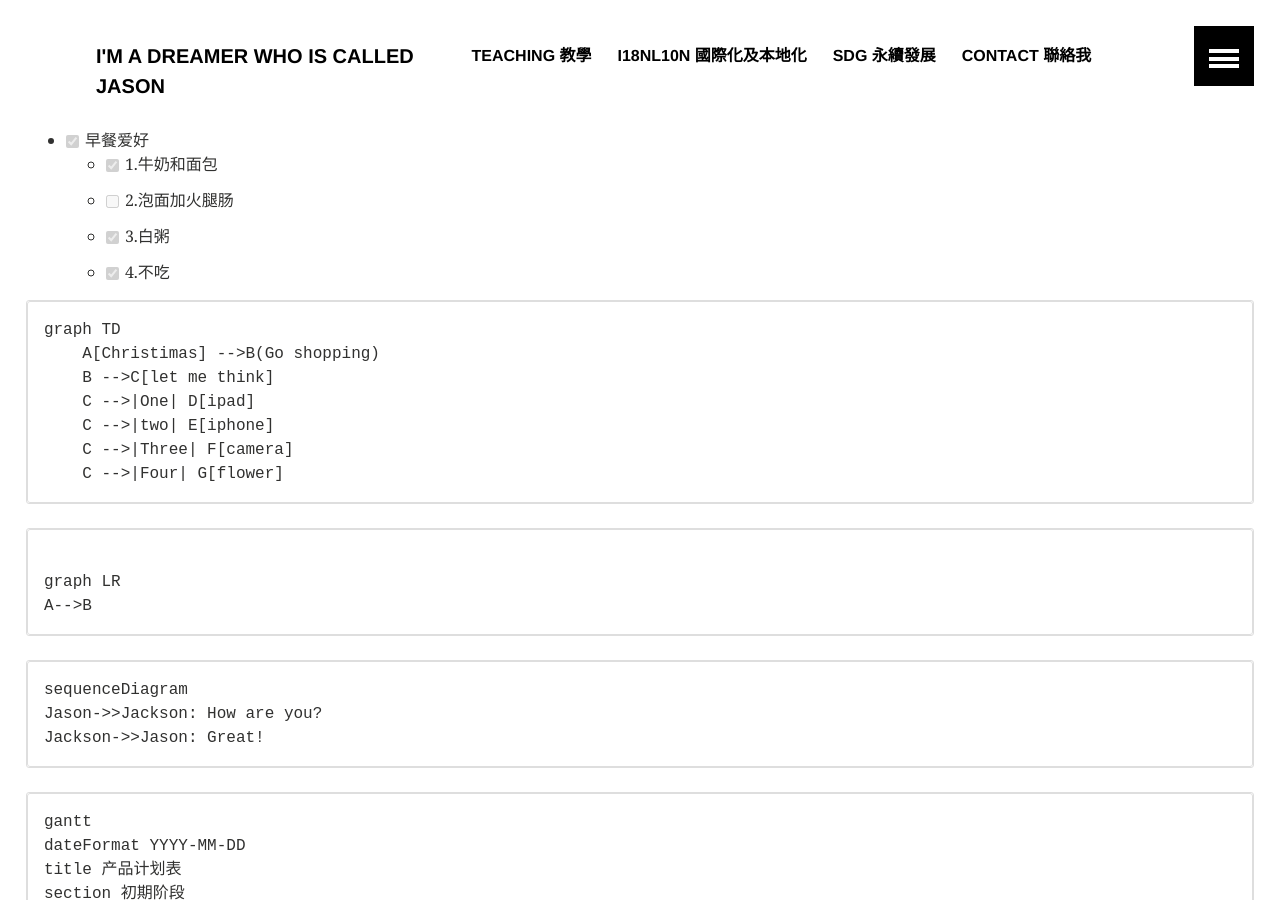
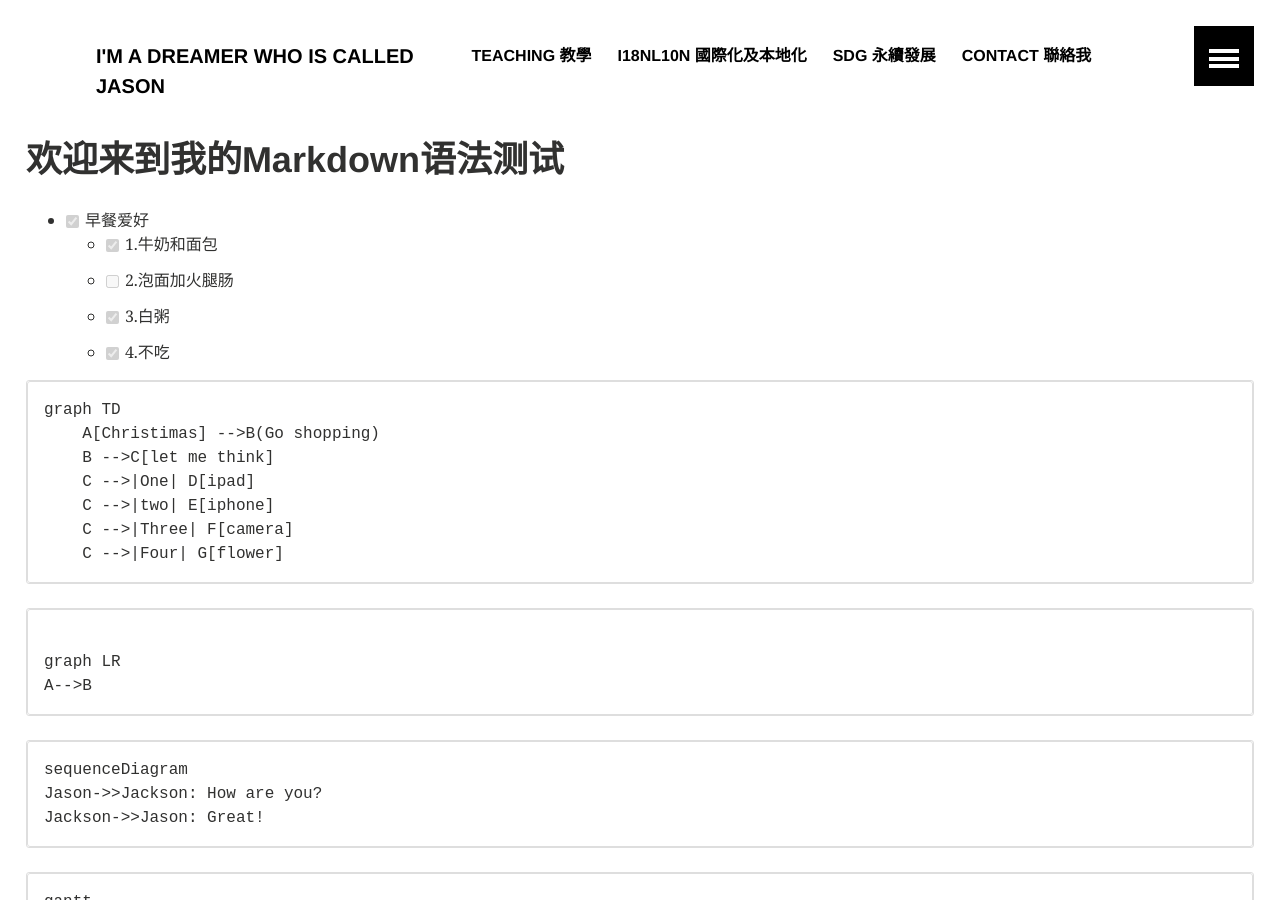
Before and after one commit to Jasonkira/Jasonkira.github.io, a Jekyll site: the page built from _posts/2017-11-30-随笔.markdown, in a window 1280 px wide and 900 px high. Built offline with Jekyll 4.4.1, drawn with Linux system fonts in a browser that asks for light colours.

Commit message:
增加内容

```diff
--- a/_posts/2017-11-30-随笔.markdown
+++ b/_posts/2017-11-30-随笔.markdown
@@ -2,6 +2,9 @@
 layout: default
 title:  "随笔"
 ---
+
+# 欢迎来到我的Markdown语法测试
+
 - [x] 早餐爱好
   - [x] 1.牛奶和面包
   - [ ] 2.泡面加火腿肠
```
